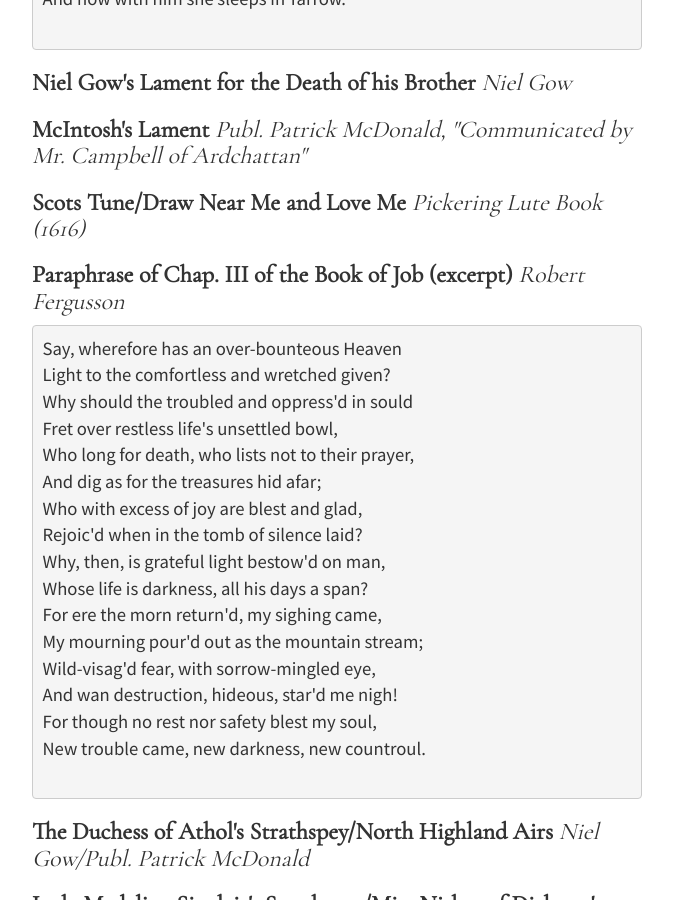
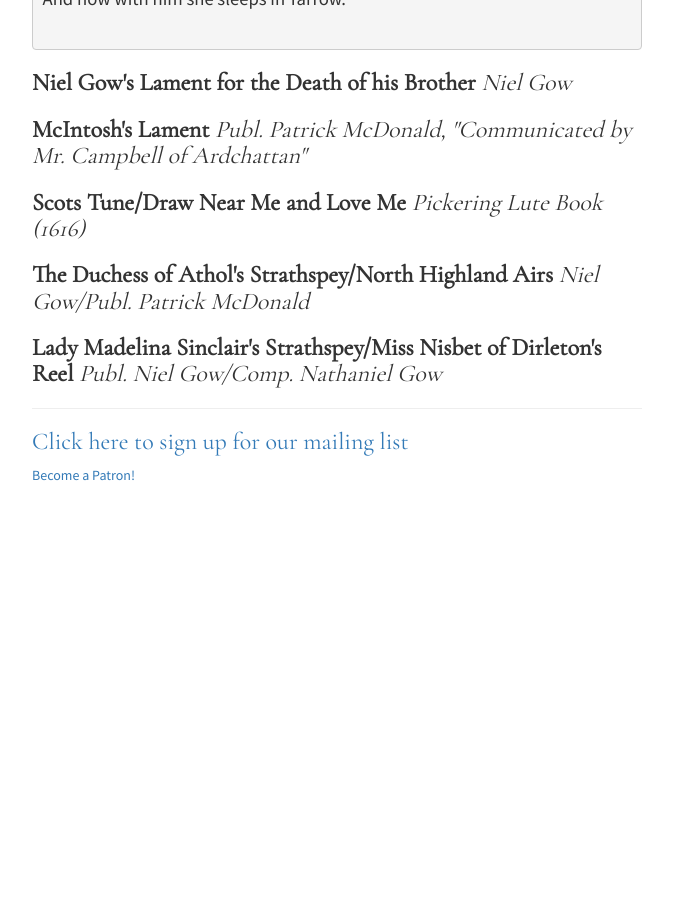
Before and after one commit to timandjeremy/timandjeremy.github.io, a Jekyll site: the page built from program/index.html, in a window 1280 px wide and 900 px high, scrolled down 2414 px. Shown: the whole window, without its empty margins (303-976 px from the left). Built offline with Jekyll 4.4.1, drawn with Linux system fonts in a browser that asks for light colours; nearby versions of some CDN libraries; library files that are not in the unit come from our copies; comment, search, counter and statistics services are not loaded; after the commit the page ends 2899 px from its top, so only the background shows below that.

Commit message:
Goodbye, Sir Precenter

```diff
--- a/program/index.html
+++ b/program/index.html
@@ -129,29 +129,6 @@ And now with him she sleeps in Yarrow.
     <em>Pickering Lute Book (1616)</em>
   </h3>
 
-  <h3>
-    <strong>Paraphrase of Chap. III of the Book of Job (excerpt)</strong>
-
-    <em>Robert Fergusson</em>
-  </h3>
-  <pre>
-Say, wherefore has an over-bounteous Heaven
-Light to the comfortless and wretched given?
-Why should the troubled and oppress'd in sould
-Fret over restless life's unsettled bowl,
-Who long for death, who lists not to their prayer,
-And dig as for the treasures hid afar;
-Who with excess of joy are blest and glad,
-Rejoic'd when in the tomb of silence laid?
-Why, then, is grateful light bestow'd on man,
-Whose life is darkness, all his days a span?
-For ere the morn return'd, my sighing came,
-My mourning pour'd out as the mountain stream;
-Wild-visag'd fear, with sorrow-mingled eye,
-And wan destruction, hideous, star'd me nigh!
-For though no rest nor safety blest my soul,
-New trouble came, new darkness, new countroul.
-  </pre>
 
   <h3>
     <strong>The Duchess of Athol's Strathspey/North Highland Airs</strong>
```
